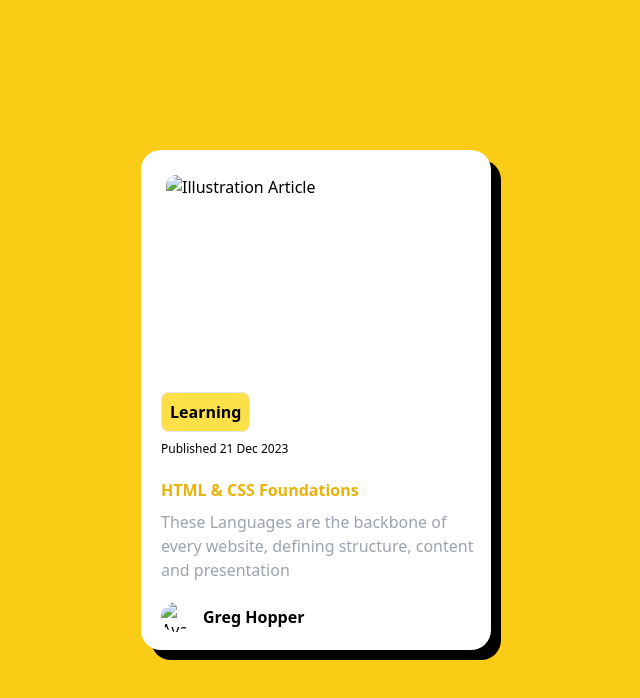
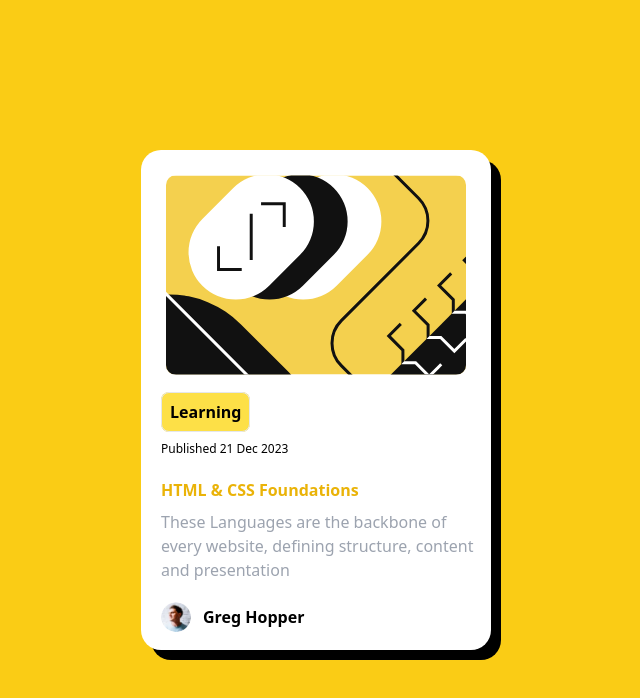
Before and after one commit to Yasir-Sakhizada/Blog-preview-card-challenge, a website: page src/index.html in a window 1280 px wide. Shown: the whole page, without its empty margins (324-964 px from the left). Drawn offline with Linux system fonts and the light colour scheme; the site is published under a folder, as on GitHub Pages, so addresses that start at the root find nothing.

Commit message:
check the images paths

```diff
--- a/src/index.html
+++ b/src/index.html
@@ -18,7 +18,7 @@
     >
       <div class="w-[300px] h-[250px] flex justify-center items-center mx-auto">
         <img
-          src="/assets/images/illustration-article.svg"
+          src="../assets/images/illustration-article.svg"
           class="w-[300px] h-[200px] object-cover rounded-[10px]"
           alt="Illustration Article"
         />
@@ -46,7 +46,7 @@
       </div>
       <div class="flex items-center justify-start pt-5">
         <img
-          src="/assets/images/image-avatar.webp"
+          src="../assets/images/image-avatar.webp"
           class="w-[30px] h-[30px] rounded-full ml-5"
           alt="Avatar"
         />
```
